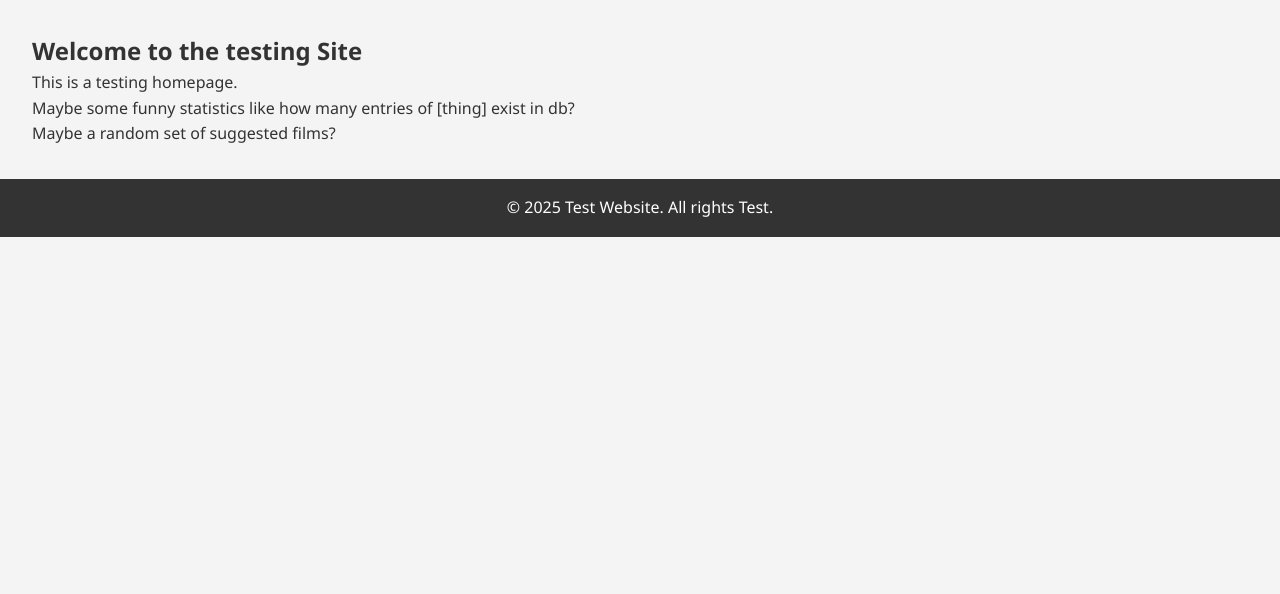
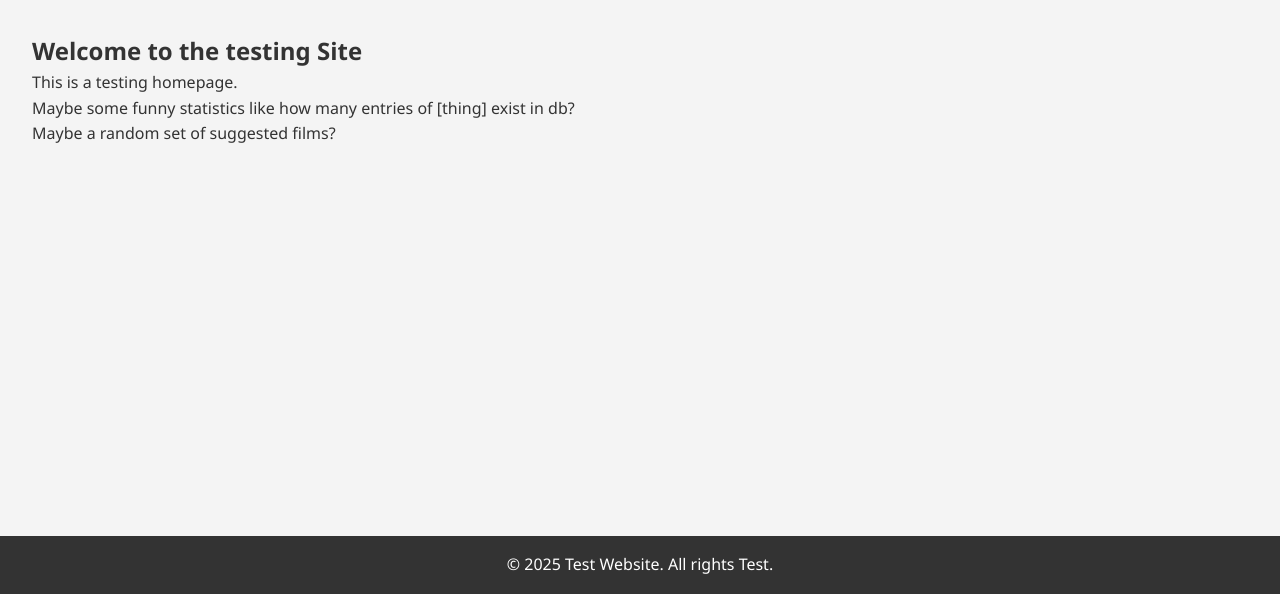
Before and after one commit to Camusi/INFO263-Group-Assignment, a PHP site: page /index.html in a window 1280 px wide. Shown: the part 206-800 px from the top of the page. Run offline with PHP 8.4, Linux system fonts and the light colour scheme.

Commit message:
FIX: Footer now sticky to bottom

```diff
--- a/web/style.css
+++ b/web/style.css
@@ -75,8 +75,9 @@ a:hover {
   color: white;
   text-align: center;
   padding: 1rem;
-  position: relative;
+  position: fixed;
   bottom: 0;
+  left: 0;
   width: 100%;
 }
 
```
